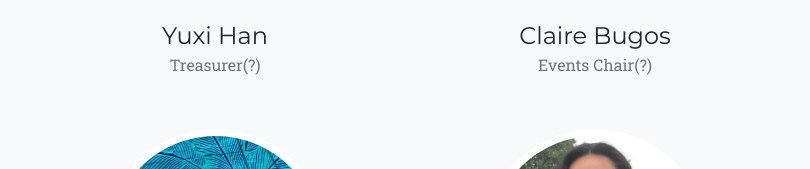
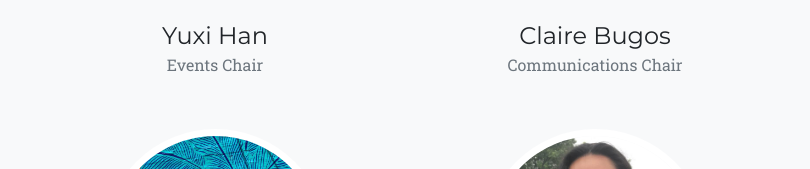
Before and after one commit to nuoutdoors/nuoutdoors.github.com, a website: page index.html in a window 1280 px wide. Shown: the part 4411-4580 px from the top of the page, 425-1235 px from the left. Drawn offline with nearby package versions, Linux system fonts and the light colour scheme; a web font is replaced by a local one.

Commit message:
Add files via upload

```diff
--- a/index.html
+++ b/index.html
@@ -325,14 +325,14 @@
             <div class="team-member">
               <img class="mx-auto rounded-circle" src="img/team/yuxi.jpg" alt="">
               <h4>Yuxi Han</h4>
-              <p class="text-muted">Treasurer(?)</p>
+              <p class="text-muted">Events Chair</p>
             </div>
           </div>
           <div class="col-sm-4">
             <div class="team-member">
               <img class="mx-auto rounded-circle" src="img/team/claire.jpg" alt="">
               <h4>Claire Bugos</h4>
-              <p class="text-muted">Events Chair(?)</p>
+              <p class="text-muted">Communications Chair</p>
             </div>
           </div>
         </div>
```
